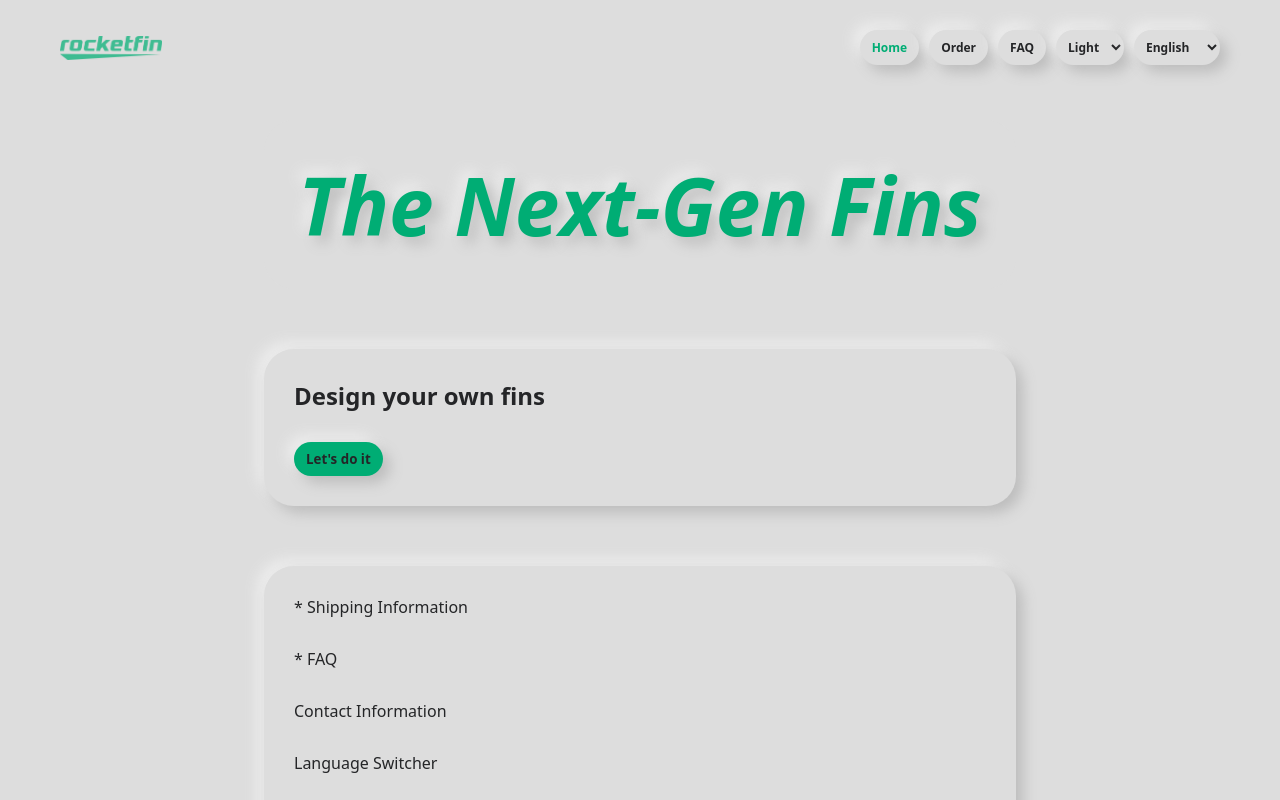
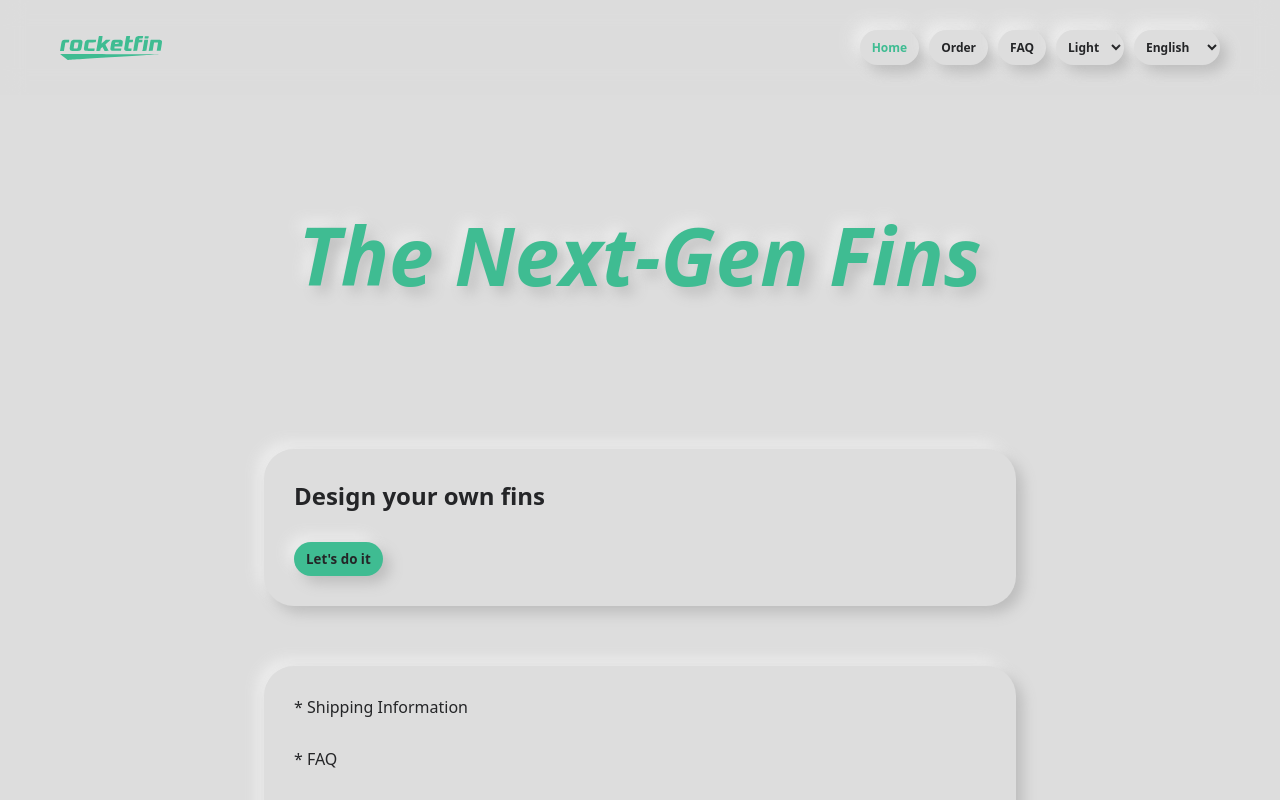
Before and after one commit to franciscobuchini/RocketFins, a React (Vite) app: page / in a window 1280 px wide. Shown: the top 800 px of the page. Built offline with nearby package versions, Linux system fonts and the light colour scheme; no server answers.

Commit message:
theme changes

```diff
--- a/src/Components/Navbar.jsx
+++ b/src/Components/Navbar.jsx
@@ -1,7 +1,7 @@
 //Navbar.jsx
 import React from 'react';
 import { Link, useLocation } from 'react-router-dom';
-import Logo from './../Assets/logo.webp'
+import Logo from './../Assets/logo.svg'
 
 function Navbar() {
   const location = useLocation();
--- a/src/Styles/Styles.css
+++ b/src/Styles/Styles.css
@@ -27,7 +27,8 @@ body { min-height: 100dvh; }
 :root {
   --dark: #242527;
   --light: #dddddd;
-  --dark-article: #26282D;
+  --dark-transparent: #24252750;
+  --light-transparent: #dddddd50;
 
   --button-InputOption-black: #191B1D ;
   --button-InputOption-blue: #2C7CBF;
@@ -45,15 +46,17 @@ body { min-height: 100dvh; }
   body:has(option[value="light"]:checked){
     --main-background: var(--light);
     --main-text: var(--dark);
+    --main-transparent: var(--light-transparent);
     --transparent25: #ffffff80;
     --shadow1: #bdbdbd;
     --shadow2: #ededed;
-    --primary: #00ad74;
+    --primary: #3FBC92;
   }
 
   body:has(option[value="dark"]:checked){
     --main-background: var(--dark);
     --main-text: var(--light);
+    --main-transparent: var(--dark-transparent);
     --transparent25: #F5F5F710;
     --shadow1: #1f1f21;
     --shadow2: #292b2d;
@@ -87,7 +90,8 @@ nav {
   padding: 30px 60px;
   margin: -120px 0;
   /*colors*/
-  background-color: var(--main-background);
+  background-color: var(--main-transparent);
+  backdrop-filter: blur(12px);
   /*responsive-mobile*/
   @media (width <= 768px) {
     justify-content: center;
@@ -152,13 +156,6 @@ nav > img {
   }
 }
 
-#Title {
-  /*colors*/
-  box-shadow: none;
-  /*frame*/
-  padding: 30px 0;
-}
-
 #Title > h1 {
   /*position*/
   text-align: center;
@@ -170,11 +167,12 @@ nav > img {
   text-shadow:  7px 7px 14px var(--shadow1), -7px -7px 14px var(--shadow2);
   /*responsive-mobile*/
   @media (width <= 768px) {
-    font-size: 30px;
+    font-size: 60px;
   }
   /*responsive-pc*/
   @media (width > 768px) {
     font-size: 80px;
+    margin: 80px 0;
   }
 }
 
@@ -186,6 +184,8 @@ nav > img {
     /*frame*/
     width: min(400px, 90%);
     margin: 0 auto;
+    /*colors*/
+    filter: drop-shadow(7px 7px 14px var(--shadow1)) , drop-shadow(-7px -7px 14px var(--shadow2));
   }
   /*responsive-pc*/
   @media (width > 768px) {
--- a/src/Views/Home.jsx
+++ b/src/Views/Home.jsx
@@ -1,7 +1,5 @@
 // Home.jsx
-import img01 from '../Assets/img01.webp'
-import img02 from '../Assets/img02.webp'
-import logo from '../Assets/logo.webp'
+import logo from '../Assets/logo.svg'
 
 import { Link } from 'react-router-dom';
 
@@ -9,10 +7,10 @@ function Home() {
 
   return (
     <>
-      <article id='Title'>
+      <div id='Title'>
         <img src={logo}/>
         <h1>The Next-Gen Fins</h1>
-      </article>
+      </div>
 
       <article id='goToOrder'>
         <h2> Design your own fins </h2>
```
Also changed, not shown: src/Assets/logo.svg (added).
